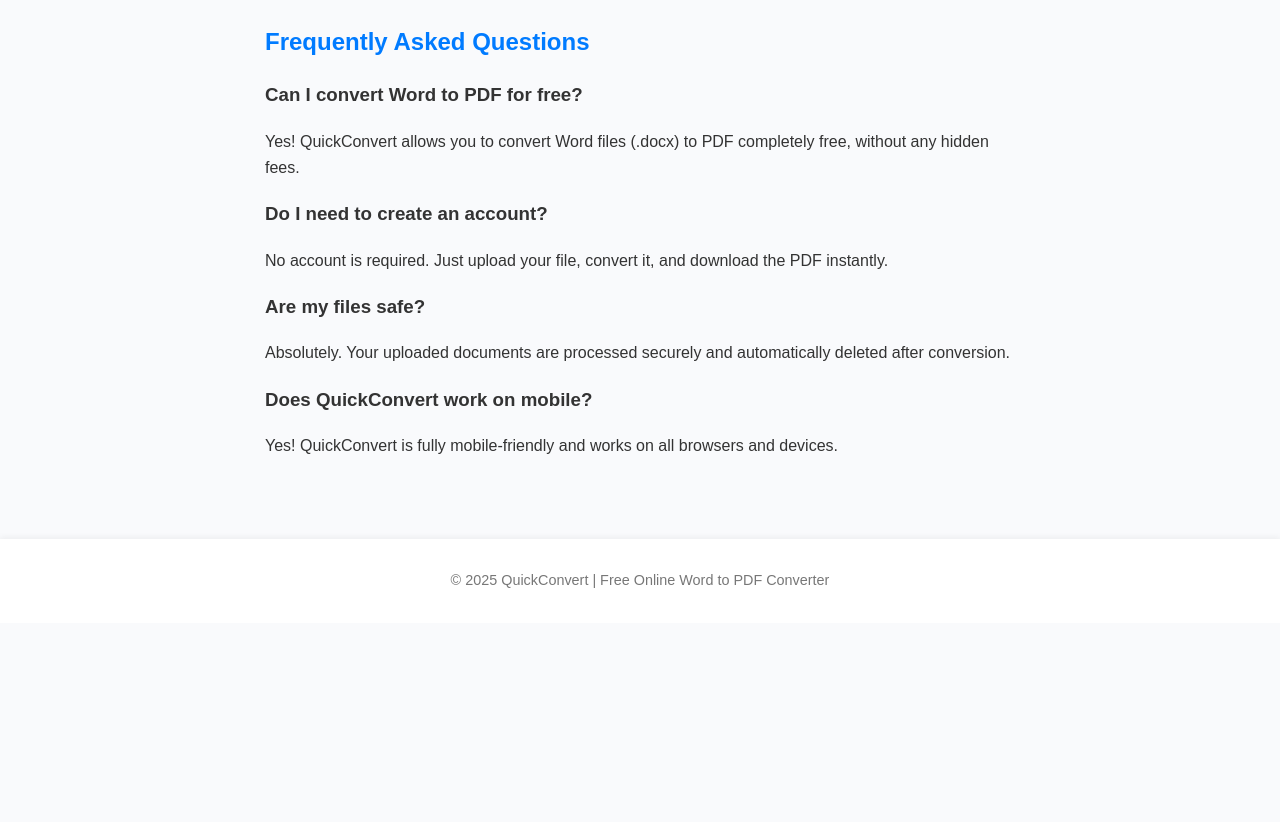
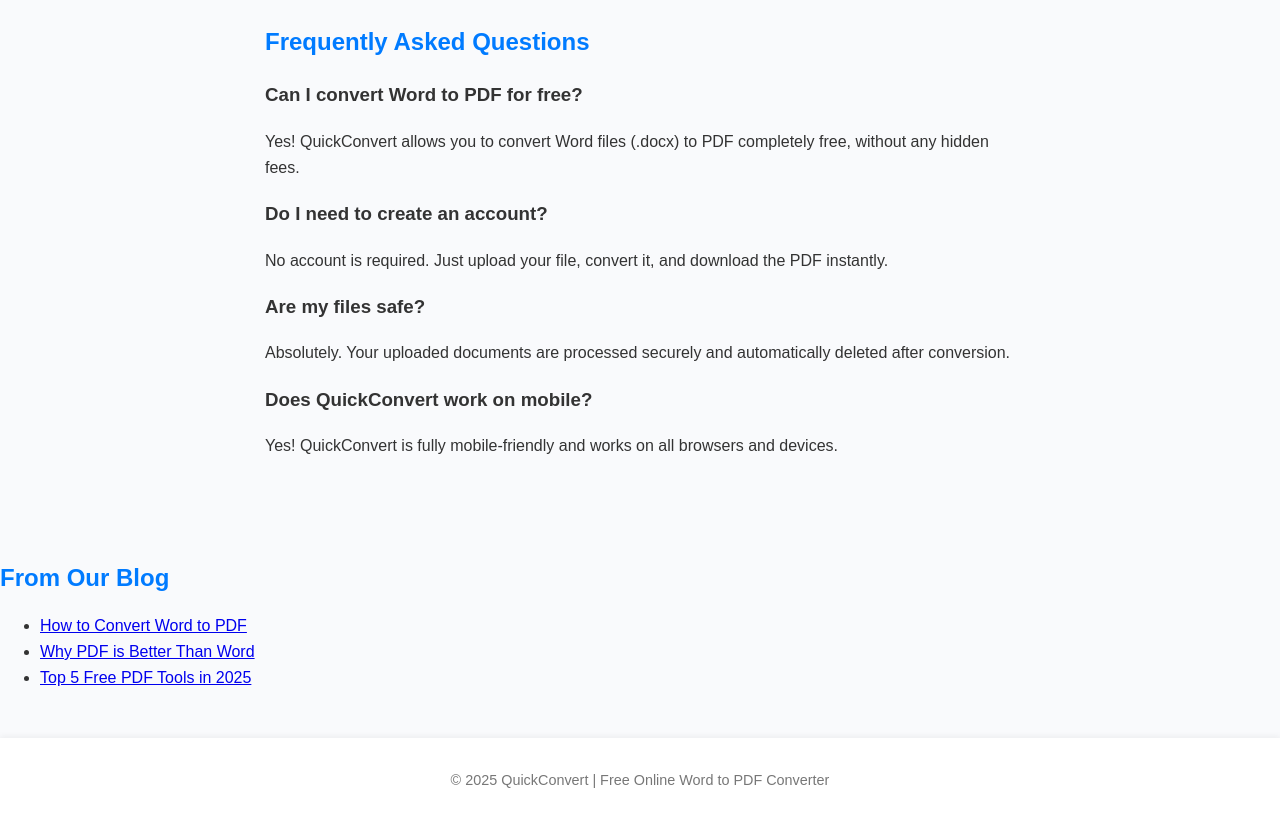
Before and after one commit to TaimoorKazama/quickconvert, a website: page public/index.html in a window 1280 px wide. Shown: the part 821-1643 px from the top of the page. Before the commit the page ends 1444 px from the top, so only its background shows below. Drawn offline with Linux system fonts and the light colour scheme.

Commit message:
Update index.html

```diff
--- a/public/index.html
+++ b/public/index.html
@@ -96,6 +96,15 @@
       <p>Yes! QuickConvert is fully mobile-friendly and works on all browsers and devices.</p>
     </section>
   </main>
+  <section id="blog">
+  <h2>From Our Blog</h2>
+  <ul>
+    <li><a href="/blog/how-to-convert-word-to-pdf.html">How to Convert Word to PDF</a></li>
+    <li><a href="/blog/why-pdf-is-better-than-word.html">Why PDF is Better Than Word</a></li>
+    <li><a href="/blog/top-5-pdf-tools.html">Top 5 Free PDF Tools in 2025</a></li>
+  </ul>
+</section>
+
 
   <footer>
     <p>© 2025 QuickConvert | Free Online Word to PDF Converter</p>
```
